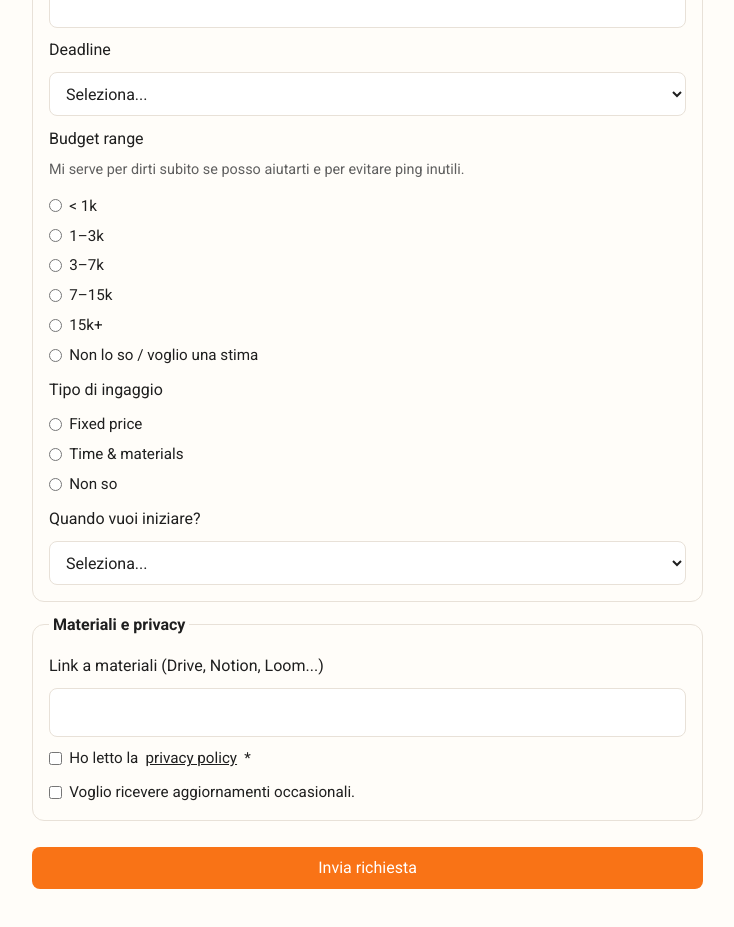
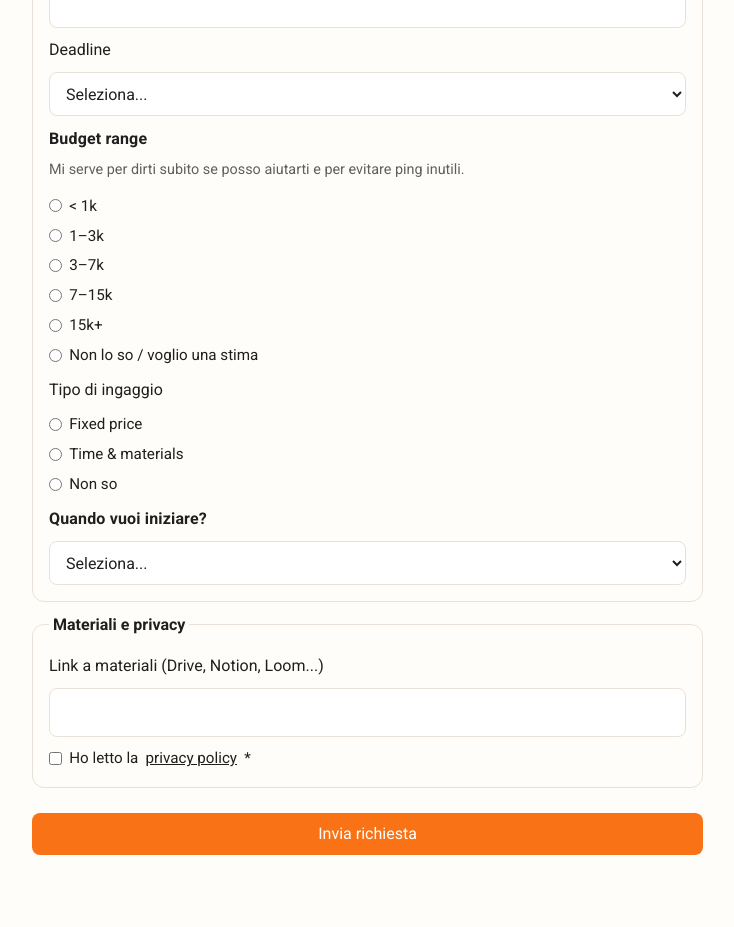
Before and after one commit to giorgiogalassi/blog, a Next.js app: page /contact in a window 1280 px wide. Shown: the part 1360-2287 px from the top of the page, without its empty margins (64-798 px from the left). Built offline with nearby package versions, Linux system fonts and the light colour scheme.

Commit message:
Refine contact flow CTAs and consulting form inputs

```diff
--- a/app/api/contact/route.ts
+++ b/app/api/contact/route.ts
@@ -16,8 +16,6 @@ type ContactPayload = {
   engagementType?: string;
   startPreference?: string;
   topic?: string;
-  format?: string;
-  preferredTimes?: string;
   stack?: string;
   painPoints?: string[];
   accessToAnalytics?: string;
@@ -36,7 +34,6 @@ type ContactPayload = {
   message?: string;
   materialsLink?: string;
   privacyAccepted?: boolean;
-  marketingAccepted?: boolean;
   websiteField?: string;
 };
 
@@ -144,8 +141,6 @@ function formatOwnerMessage(body: ContactPayload, context: { timezone: string; t
     `Engagement: ${body.engagementType ?? '-'}`,
     `Riassunto progetto: ${body.projectSummary ?? '-'}`,
     `Topic: ${body.topic ?? '-'}`,
-    `Formato consulenza: ${body.format ?? '-'}`,
-    `Fasce orarie: ${body.preferredTimes ?? '-'}`,
     `Stack: ${body.stack ?? '-'}`,
     `Pain points: ${body.painPoints?.join(', ') || '-'}`,
     `Accesso analytics: ${body.accessToAnalytics ?? '-'}`,
@@ -160,7 +155,6 @@ function formatOwnerMessage(body: ContactPayload, context: { timezone: string; t
     `Audience: ${body.audienceSize ?? '-'} | Fee budget: ${body.feeBudget ?? '-'}`,
     `Messaggio libero: ${body.message ?? '-'}`,
     `Link materiali: ${body.materialsLink ?? '-'}`,
-    `Consenso marketing: ${body.marketingAccepted ? 'Sì' : 'No'}`,
     `Timestamp: ${context.timestamp} (${context.timezone})`
   ];
 
--- a/app/contact/contact-form.tsx
+++ b/app/contact/contact-form.tsx
@@ -28,8 +28,6 @@ type FormState = {
   engagementType: string;
   startPreference: string;
   topic: string;
-  format: string;
-  preferredTimes: string;
   stack: string;
   painPoints: string[];
   accessToAnalytics: string;
@@ -48,7 +46,6 @@ type FormState = {
   message: string;
   materialsLink: string;
   privacyAccepted: boolean;
-  marketingAccepted: boolean;
   websiteField: string;
 };
 
@@ -66,8 +63,6 @@ const initialState: FormState = {
   engagementType: '',
   startPreference: '',
   topic: '',
-  format: '',
-  preferredTimes: '',
   stack: '',
   painPoints: [],
   accessToAnalytics: '',
@@ -86,7 +81,6 @@ const initialState: FormState = {
   message: '',
   materialsLink: '',
   privacyAccepted: false,
-  marketingAccepted: false,
   websiteField: ''
 };
 
@@ -223,16 +217,6 @@ export function ContactForm() {
           Ho letto la <a href="/privacy">privacy policy</a> *
         </label>
 
-        <label className="checkbox-row" htmlFor="marketingAccepted">
-          <input
-            id="marketingAccepted"
-            name="marketingAccepted"
-            type="checkbox"
-            checked={form.marketingAccepted}
-            onChange={(event) => updateField('marketingAccepted', event.target.checked)}
-          />
-          Voglio ricevere aggiornamenti occasionali.
-        </label>
 
         <input
           type="text"
@@ -270,25 +254,8 @@ function renderConditionalSection(
         <label htmlFor="topic">Su cosa vuoi una mano? *</label>
         <textarea id="topic" rows={4} value={form.topic} onChange={(event) => updateField('topic', event.target.value)} required />
 
-        <p className="field-caption">In alternativa puoi prenotare subito una call dal bottone in alto.</p>
+        <p className="field-caption">Per durata e orario prenota direttamente dal link Calendly in alto.</p>
 
-        <label>Formato *</label>
-        <div className="radio-group">
-          {['Call 60’', 'Call 90’', 'Call 2h'].map((item) => (
-            <label key={item}>
-              <input
-                type="radio"
-                name="format"
-                checked={form.format === item}
-                onChange={() => updateField('format', item)}
-              />
-              {item}
-            </label>
-          ))}
-        </div>
-
-        <label htmlFor="preferredTimes">Fasce orarie preferite</label>
-        <input id="preferredTimes" value={form.preferredTimes} onChange={(event) => updateField('preferredTimes', event.target.value)} />
       </fieldset>
     );
   }
@@ -537,7 +504,7 @@ function CommonProjectFields({
         </>
       )}
 
-      <label>Budget range</label>
+      <label className="field-label-strong">Budget range</label>
       <p className="field-caption">Mi serve per dirti subito se posso aiutarti e per evitare ping inutili.</p>
       <div className="radio-group">
         {['< 1k', '1–3k', '3–7k', '7–15k', '15k+', 'Non lo so / voglio una stima'].map((item) => (
@@ -568,7 +535,7 @@ function CommonProjectFields({
         ))}
       </div>
 
-      <label htmlFor="startPreference">Quando vuoi iniziare?</label>
+      <label className="field-label-strong" htmlFor="startPreference">Quando vuoi iniziare?</label>
       <select id="startPreference" value={form.startPreference} onChange={(event) => updateField('startPreference', event.target.value)}>
         <option value="">Seleziona...</option>
         <option value="Subito">Subito</option>
--- a/app/contact/page.tsx
+++ b/app/contact/page.tsx
@@ -20,7 +20,12 @@ export default function ContactPage() {
           pagamento.
         </p>
         <div className="contact-hero-actions">
-          <Link href="https://calendly.com" className="button-link" target="_blank" rel="noreferrer">
+          <Link
+            href="https://calendly.com/ged-galassi/30min"
+            className="button-link"
+            target="_blank"
+            rel="noreferrer"
+          >
             Prenota una call
           </Link>
           <a className="button-link button-link-secondary" href={`mailto:${siteConfig.email}`}>
--- a/app/globals.css
+++ b/app/globals.css
@@ -444,6 +444,13 @@ a:hover {
   margin: 0;
 }
 
+
+.field-label-strong {
+  font-weight: 700;
+  color: var(--color-fg);
+  letter-spacing: 0.01em;
+}
+
 .field-caption {
   margin: -0.2rem 0 0.2rem;
   color: var(--color-muted);
```
